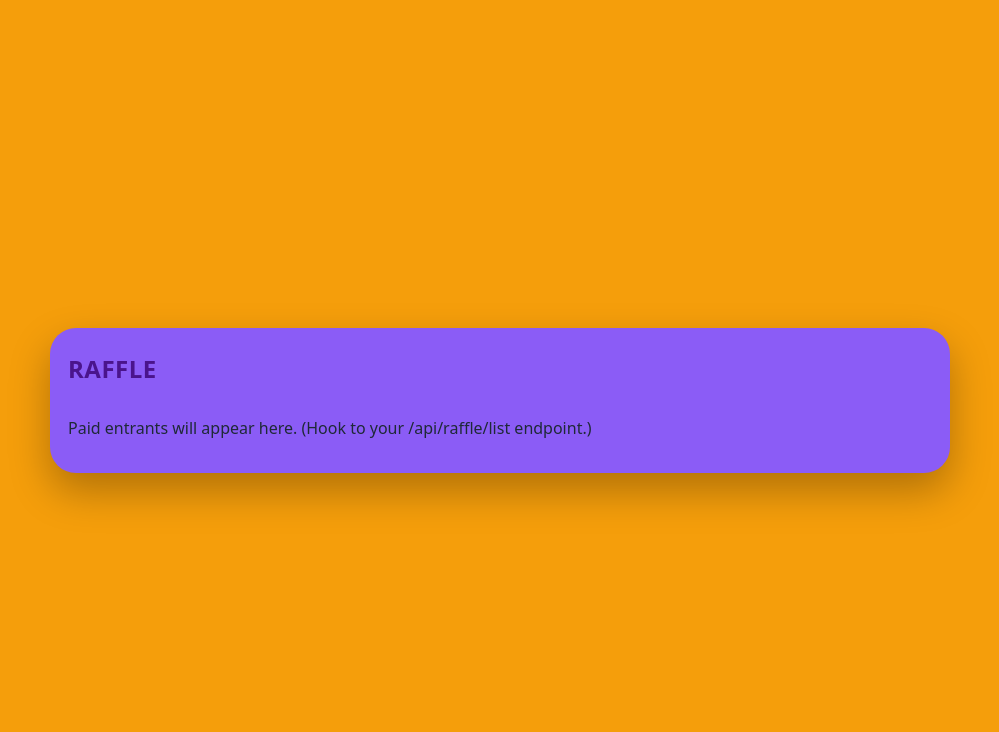
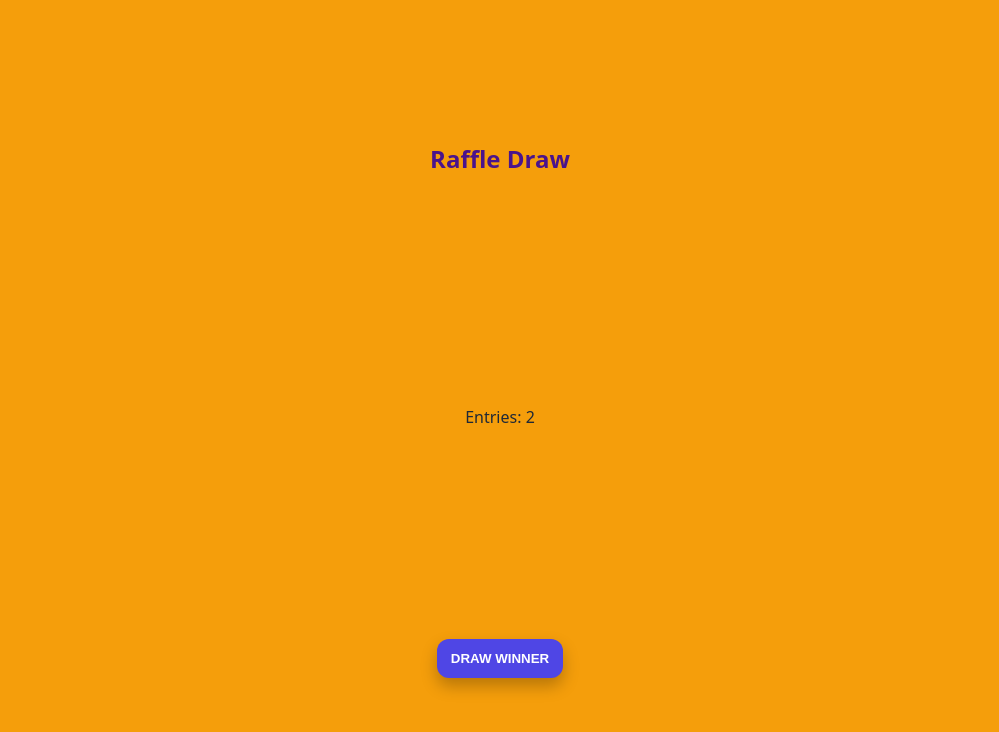
Before and after one commit to Lucasss1997/pub-game-frontend, a React (Create React App) app: page /raffle in a window 1280 px wide. Shown: the top 732 px of the page, without its empty margins (140-1139 px from the left). Built offline with nearby package versions, Linux system fonts and the light colour scheme; no server answers; sample sign-in values are in the browser's storage.

Commit message:
Update Raffle.jsx

```diff
--- a/src/pages/Raffle.jsx
+++ b/src/pages/Raffle.jsx
@@ -1,14 +1,22 @@
-import React from 'react';
-import GlassCard from '../components/GlassCard';
+import React, { useState } from 'react';
+import '../ui/pubgame-theme.css';
 
-export default function Raffle(){
+export default function Raffle() {
+  const [entries, setEntries] = useState(['07700111222', '07700999888']);
+  const [winner, setWinner] = useState('');
+
+  const drawWinner = () => {
+    if (entries.length === 0) return;
+    const picked = entries[Math.floor(Math.random() * entries.length)];
+    setWinner(picked);
+  };
+
   return (
     <div className="neon-wrap">
-      <div className="neon-grid" style={{maxWidth:900}}>
-        <GlassCard tone="dashboard" title="RAFFLE">
-          <p>Paid entrants will appear here. (Hook to your /api/raffle/list endpoint.)</p>
-        </GlassCard>
-      </div>
+      <h2>Raffle Draw</h2>
+      <p>Entries: {entries.length}</p>
+      <button className="btn" onClick={drawWinner}>Draw Winner</button>
+      {winner && <p>Winner: {winner}</p>}
     </div>
   );
 }
```
